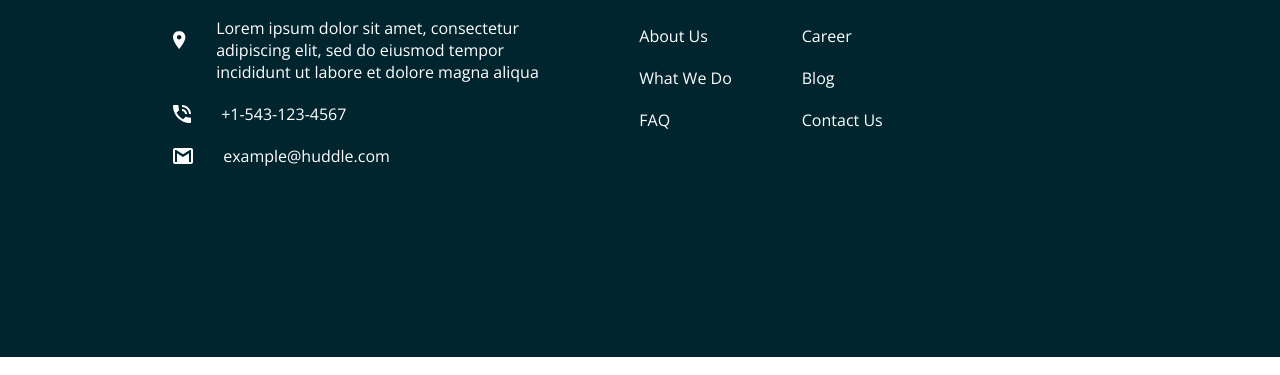
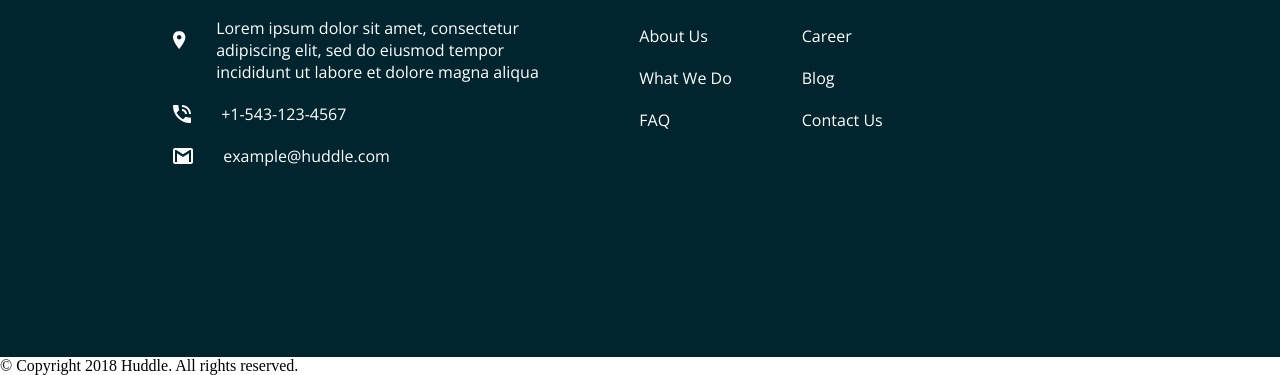
Before and after one commit to Vanshdeveloper/hubble-landing-page, a plain HTML site: page index.html in a window 1280 px wide. Shown: the part 2370-2745 px from the top of the page. Drawn offline with nearby package versions, Linux system fonts and the light colour scheme.

Commit message:
Update index.html

```diff
--- a/index.html
+++ b/index.html
@@ -141,25 +141,10 @@
         </div>
     </footer>
 
-    <!--
+    <div class="copyright">
+        <p>&copy; Copyright 2018 Huddle. All rights reserved. </p>
+    </div>
 
-
-  Lorem ipsum dolor sit amet, consectetur adipiscing elit, sed do eiusmod tempor
-  incididunt ut labore et dolore magna aliqua
-
-  +1-543-123-4567
-  example@huddle.com
-
-  About Us
-  What We Do
-  FAQ
-
-  Career
-  Blog
-  Contact Us
-
-  &copy; Copyright 2018 Huddle. All rights reserved.
--->
 </body>
 
 </html>
```
